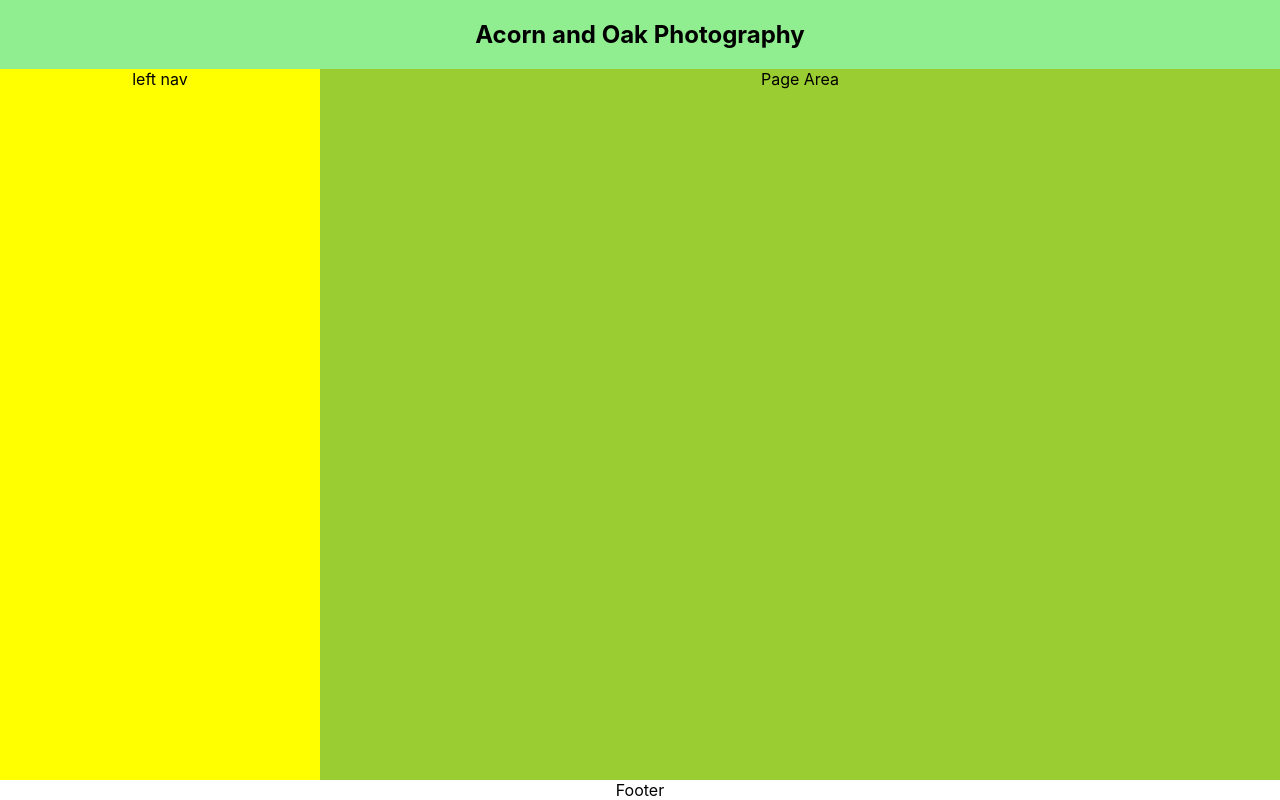
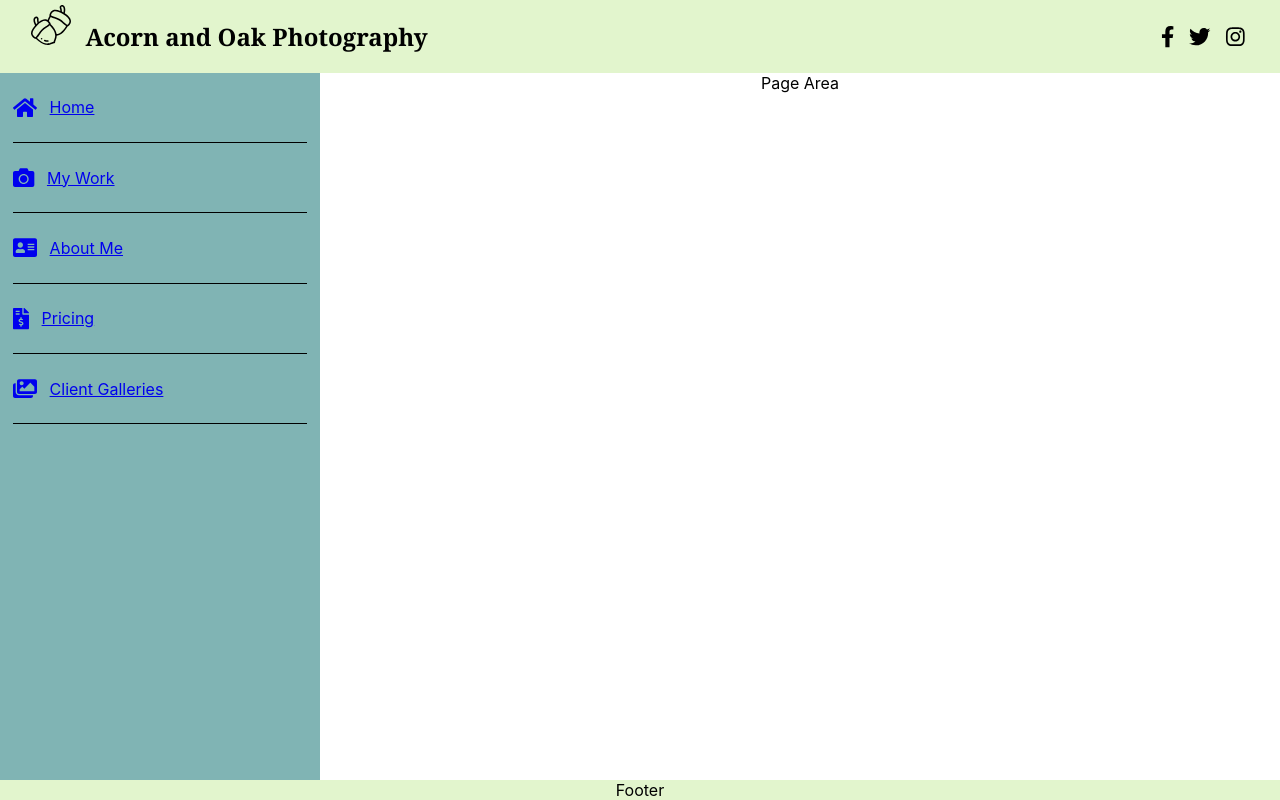
Before and after one commit to got2run5/AcornAndOakPhotography, a React (Create React App) app in the folder acorn-and-oak-photography/: page / in a window 1280 px wide. Built offline with nearby package versions, Linux system fonts and the light colour scheme.

Commit message:
Add left nav hamburger menu and nav links.  Some branding

```diff
--- a/acorn-and-oak-photography/src/App.css
+++ b/acorn-and-oak-photography/src/App.css
@@ -1,5 +1,4 @@
 .App {
-  /*background-color: yellow;*/
   text-align: center;
   display: flex;
   flex: 1;
@@ -10,14 +9,19 @@
   display: flex;
   flex: 1;
   flex-direction: row;
-  background-color: yellow;
+}
+
+@media only screen and (max-width: 700px) {
+  .main-area {
+    flex-direction: column;
+    flex: 0;
+  }
 }
 
 .page-area {
   flex: 3;
   flex-direction: row;
   align-items: stretch;
-  background-color: yellowgreen;
 }
 
 /* .App-logo {
--- /dev/null
+++ b/acorn-and-oak-photography/src/colors.css
@@ -0,0 +1,22 @@
+/*https://paletton.com/#uid=52x0M0k9kDs1VW55cO0e4uzjfp- */
+:root {
+    --background: #F4fBEC;
+
+    --primary: #CCEDA8;
+    --primary-light-1: #E2F5CD;
+    --primary-light-2: #F4fBEC;
+    --primary-dark-1: #AEDC7B;
+    --primary-dark-2: #83b849;
+
+    --secondary: #80B4B4;
+    --secondary-light-1: #B3D6D6;
+    --secondary-light-2: #E1EFEF;
+    --secondary-dark-1: #529292;
+    --secondary-dark-2: #317A7A;
+
+    --neutral: #FFFBB5;
+    --neutral-light-1: #FFFDD6;
+    --neutral-light-2: #FFFDD6;
+    --neutral-dark-1: #F3EE88;
+    --neutral-dark-2: #CCC651;
+}
--- a/acorn-and-oak-photography/src/components/footer/footer.css
+++ b/acorn-and-oak-photography/src/components/footer/footer.css
@@ -1,3 +1,5 @@
+@import "./../../colors.css";
+
 .footer {
-
+    background-color: var(--primary-light-1);
 }
--- a/acorn-and-oak-photography/src/components/header/header.css
+++ b/acorn-and-oak-photography/src/components/header/header.css
@@ -1,3 +1,45 @@
 .horizontal-header {
-    background-color: lightgreen;
+    display: flex;
+    flex-direction: row;
+    justify-content: space-between;
+    padding-left: 2vw;
+    padding-right: 2vw;
+    background-color: var(--primary-light-1);
+    text-align: left;
 }
+
+.horizontal-header > div {
+    display: flex;
+    flex-direction: row;
+}
+
+.horizontal-header > div > h2 {
+    font-family: Georgia;
+    padding-left: 10px;
+    padding-right: 10px;
+}
+
+.horizontal-header > div > div {
+    max-height: 5vh;
+}
+
+.logo {
+    padding: 5px;
+    height: 2.5em;
+}
+
+.social-media-container {
+    padding: 10px;
+    display: flex;
+    align-items: center;
+}
+
+@media only screen and (max-width: 700px) {
+    .social-media-container {
+        display: none;
+    }
+}
+
+.social-media-container > svg {
+    padding-left: 15px;
+}
--- a/acorn-and-oak-photography/src/components/header/header.tsx
+++ b/acorn-and-oak-photography/src/components/header/header.tsx
@@ -1,10 +1,23 @@
 import React from 'react';
 import './header.css';
+import logo from './../../acorn.svg';
+import { faFacebookF, faTwitter, faInstagram } from '@fortawesome/free-brands-svg-icons'
+import { FontAwesomeIcon } from "@fortawesome/react-fontawesome";
 
 function Header() {
   return (
     <header className="horizontal-header">
+      <div>
+        <div>
+          <img className="logo" src={logo} alt="Acorn And Oak Logo" />
+        </div>
         <h2>Acorn and Oak Photography</h2>
+      </div>
+      <div className="social-media-container">
+        <FontAwesomeIcon icon={faFacebookF} size="lg"/>
+        <FontAwesomeIcon icon={faTwitter} size="lg"/>
+        <FontAwesomeIcon icon={faInstagram} size="lg"/>
+      </div>
     </header>
   );
 }
--- a/acorn-and-oak-photography/src/components/left-nav/left-nav.css
+++ b/acorn-and-oak-photography/src/components/left-nav/left-nav.css
@@ -1,5 +1,48 @@
+@import "./../../colors.css";
+
 .left-nav {
     display: flex;
     flex-direction: column;
     flex: 1;
+    background-color: var(--secondary);
 }
+
+.hamburger-container {
+    display: flex;
+    align-items: flex-start;
+}
+
+.hamburger-menu {
+    display: none;
+    background-color: transparent;
+    border: none;
+}
+
+.left-nav > a > div {
+    padding-top: 3vh;
+    padding-bottom: 3vh;
+    margin-left: 1vw;
+    margin-right: 1vw;
+    border-bottom: 1px solid black;
+    cursor: pointer;
+    text-align: left;
+}
+
+.left-nav > a > div >span {
+    padding-left: 1vw;
+    padding-right: 1vw;
+}
+
+@media only screen and (max-width: 700px) {
+    .hamburger-menu {
+        display: inline;
+    }
+
+    .left-nav > a > div .nav-close {
+        display: none
+    }
+
+    .nav-close {
+        display: none;
+    }
+  }
--- a/acorn-and-oak-photography/src/components/left-nav/left-nav.tsx
+++ b/acorn-and-oak-photography/src/components/left-nav/left-nav.tsx
@@ -1,10 +1,54 @@
-import React from 'react';
+import React, { useState, useEffect } from 'react';
 import './left-nav.css';
+import { BrowserRouter as Router, Switch, Route, Link } from "react-router-dom";
+import { faBars, faHome, faCamera, faAddressCard, faFileInvoiceDollar, faImages }
+from "@fortawesome/free-solid-svg-icons";
+import { FontAwesomeIcon } from "@fortawesome/react-fontawesome";
 
 function LeftNav() {
+  const [isExpanded, setExpanded] = useState(false);
+  let navItemClass = "nav-close";
+  navItemClass = isExpanded ? "nav-open" : "nav-close";
+
   return (
     <aside className="left-nav">
-        left nav
+      <div className="hamburger-container">
+        <button className="hamburger-menu" onClick={() => setExpanded(!isExpanded)}>
+          <FontAwesomeIcon icon={faBars} size="3x"/>
+        </button>
+      </div>
+      <Router>
+        <Link to="/">
+          <div className={navItemClass} onClick={() => setExpanded(false)}>
+            <FontAwesomeIcon icon={faHome} size="lg"/>
+            <span>Home</span>
+          </div>
+        </Link>
+        <Link to="/my-work">
+          <div className={navItemClass} onClick={() => setExpanded(false)}>
+            <FontAwesomeIcon icon={faCamera} size="lg"/>
+            <span>My Work</span>
+          </div>
+        </Link>
+        <Link to="/about-me">
+          <div className={navItemClass} onClick={() => setExpanded(false)}>
+            <FontAwesomeIcon icon={faAddressCard} size="lg"/>
+            <span>About Me</span>
+          </div>
+        </Link>
+        <Link to="/pricing">
+          <div className={navItemClass} onClick={() => setExpanded(false)}>
+            <FontAwesomeIcon icon={faFileInvoiceDollar} size="lg"/>
+            <span>Pricing</span>
+          </div>
+        </Link>
+        <Link to="/client-galleries">
+          <div className={navItemClass} onClick={() => setExpanded(false)}>
+            <FontAwesomeIcon icon={faImages} size="lg"/>
+            <span>Client Galleries</span>
+          </div>
+        </Link>
+      </Router>
     </aside>
   );
 }
--- a/acorn-and-oak-photography/src/index.css
+++ b/acorn-and-oak-photography/src/index.css
@@ -1,3 +1,5 @@
+@import "./colors.css";
+
 html {
   height: 100%;
   width: 100%;
@@ -18,6 +20,7 @@ body {
   min-width: 100%;
   display: flex;
   align-items: stretch;
+  background-color: var(--background-color)
 }
 
 body > div {
--- a/acorn-and-oak-photography/tsconfig.json
+++ b/acorn-and-oak-photography/tsconfig.json
@@ -16,9 +16,9 @@
     "module": "esnext",
     "moduleResolution": "node",
     "resolveJsonModule": true,
-    "isolatedModules": false,
+    "isolatedModules": true,
     "noEmit": true,
-    "jsx": "react"
+    "jsx": "react-jsx"
   },
   "include": [
     "src"
```
Also changed, not shown: acorn-and-oak-photography/package.json (+10 -0 lines), acorn-and-oak-photography/src/acorn.svg (added), 1 other file (tests, documents, lock files or other folders).
